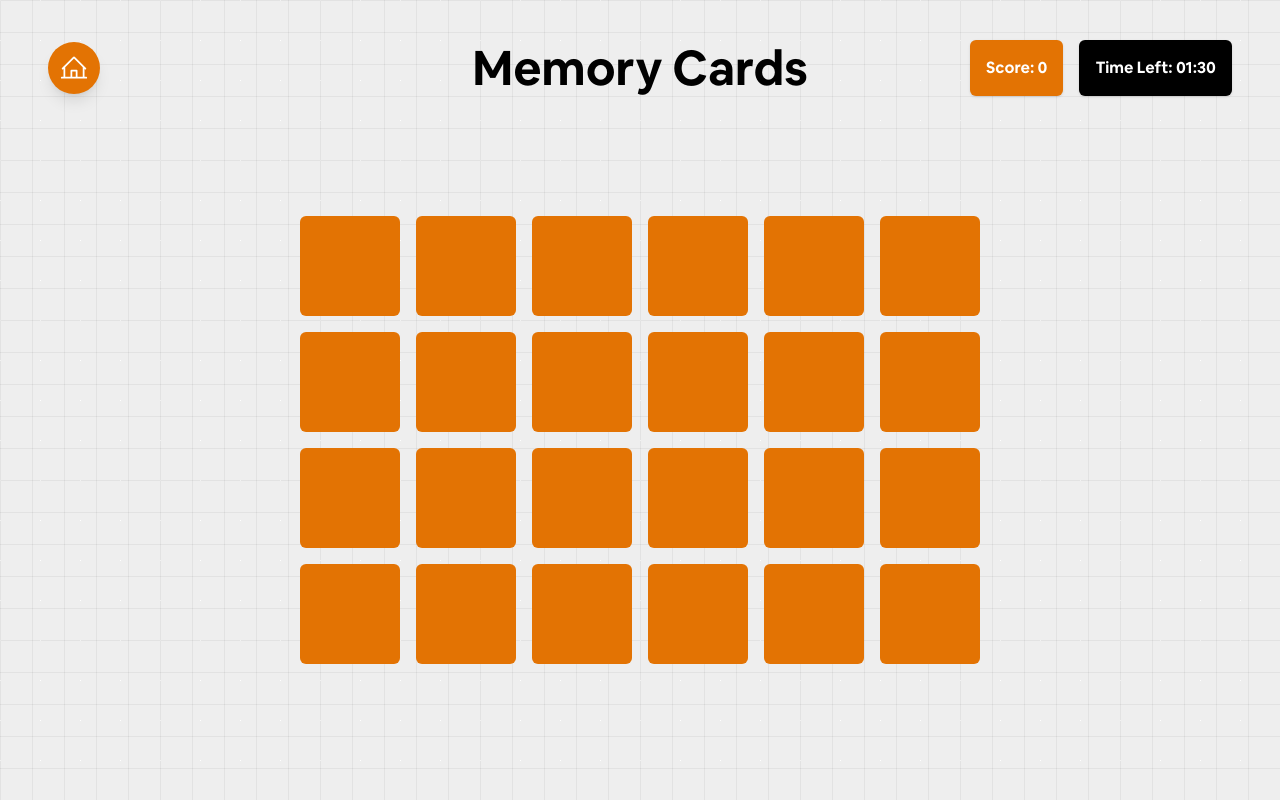
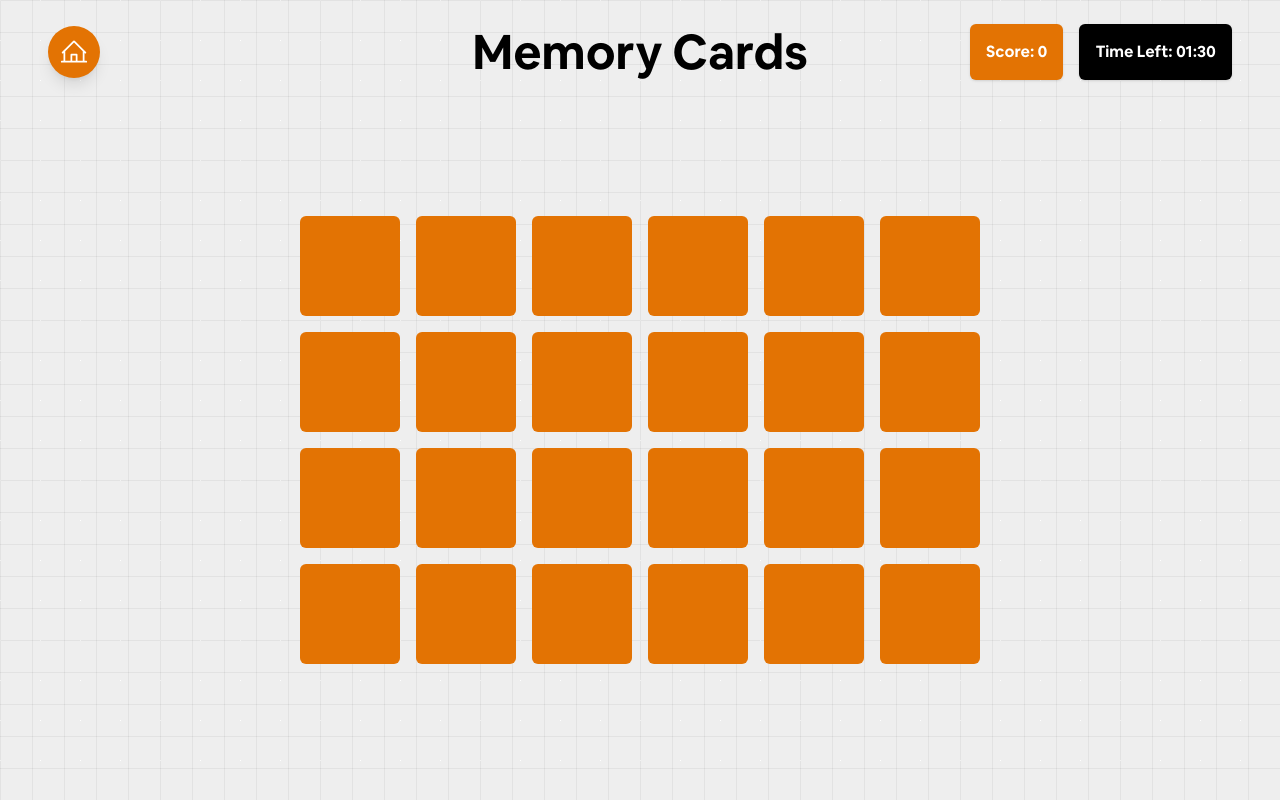
Before and after one commit to hemanthk04/Orange-Place, a React (Vite) app: page /memorycards in a window 1280 px wide. Built offline with nearby package versions, Linux system fonts and the light colour scheme; grey boxes are pictures that could not be loaded.

Commit message:
minor change in memory card heading style

```diff
--- a/src/pages/MemoryGame.jsx
+++ b/src/pages/MemoryGame.jsx
@@ -109,7 +109,7 @@
   return (
     <div className="min-h-screen grid-bg bg-repeat flex flex-col items-center justify-center relative">
       {/* Header */}
-      <div className="w-full flex justify-between items-center px-12 py-6 absolute top-4">
+      <div className="w-full flex justify-between items-center px-12 py-2 absolute top-4">
         <Link to="/">
           <div className="bg-[#E37303] rounded-full p-3 cursor-pointer shadow-lg">
             <HouseLine size={28} color="white" />
```
